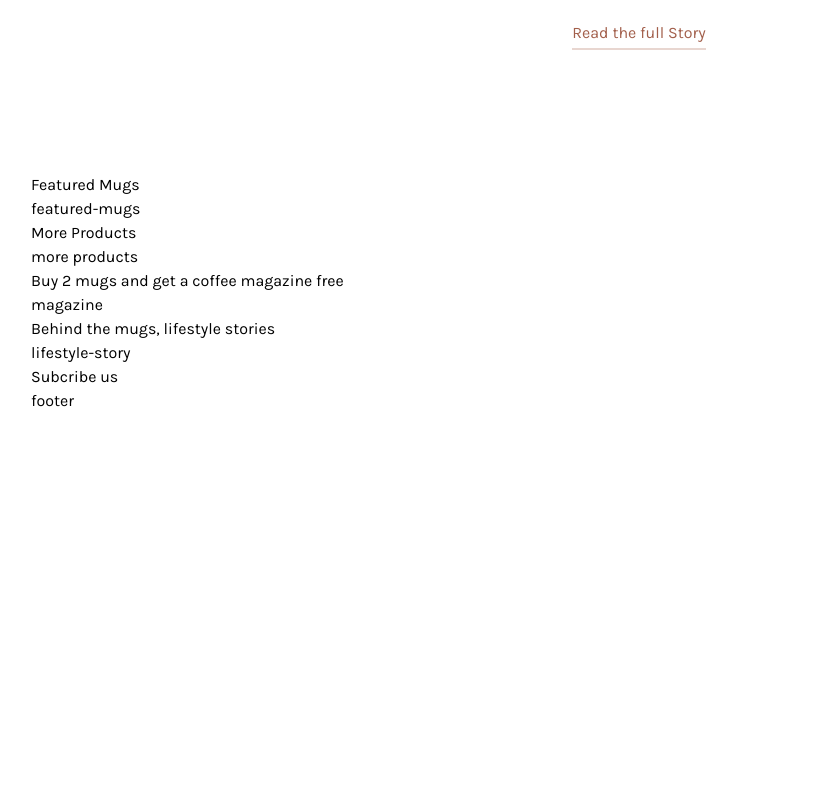
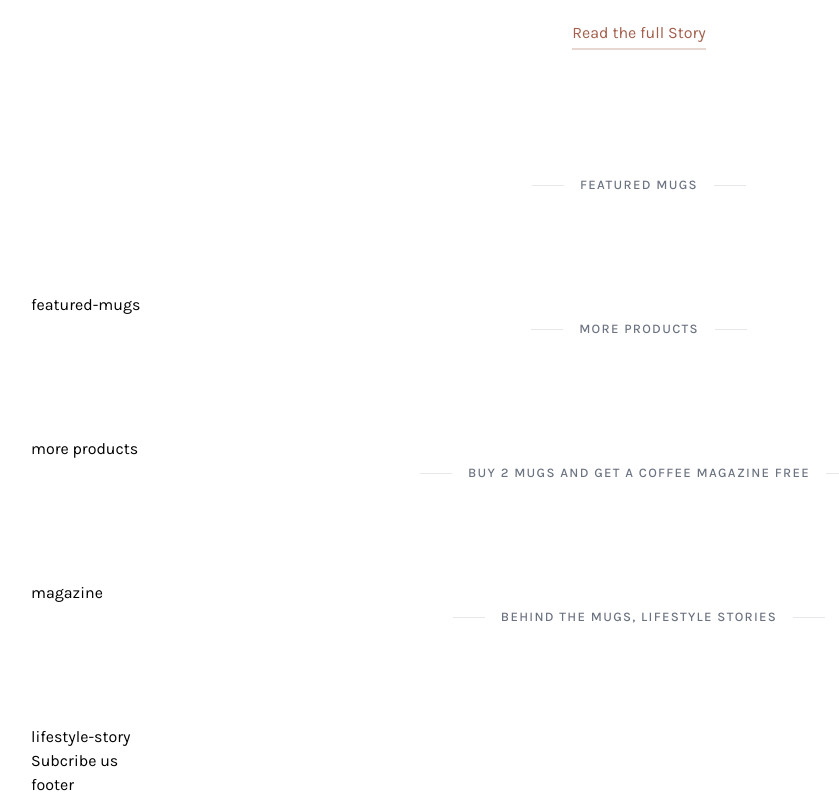
Before and after one commit to DucwTran/CoffeeStyle-Tailwind, a website: page src/index.html in a window 1280 px wide. Shown: the part 1049-1846 px from the top of the page, without its empty margins (1-840 px from the left). Before the commit the page ends 1462 px from the top, so only its background shows below. Drawn offline with Linux system fonts and the light colour scheme.

Commit message:
add-story and subheadline

```diff
--- a/src/input.css
+++ b/src/input.css
@@ -25,3 +25,12 @@
 .tohc-badge-circle {
   @apply text-xs text-center rounded-full px-1.5;
 }
+.tohc-sudheadline{
+  @apply flex justify-center items-center mb-24;
+}
+.tohc-sudheadline-deco-line{
+  @apply w-8 h-px bg-gray-200;
+}
+.tohc-sudheadline-label{
+  @apply uppercase mx-4 tracking-widest text-gray-500 font-medium text-[13px];
+}
```
Also changed, not shown: src/output.css.
